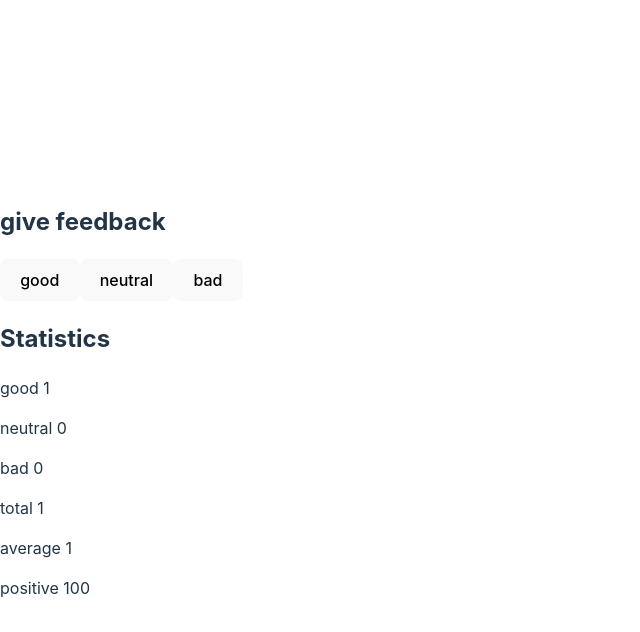
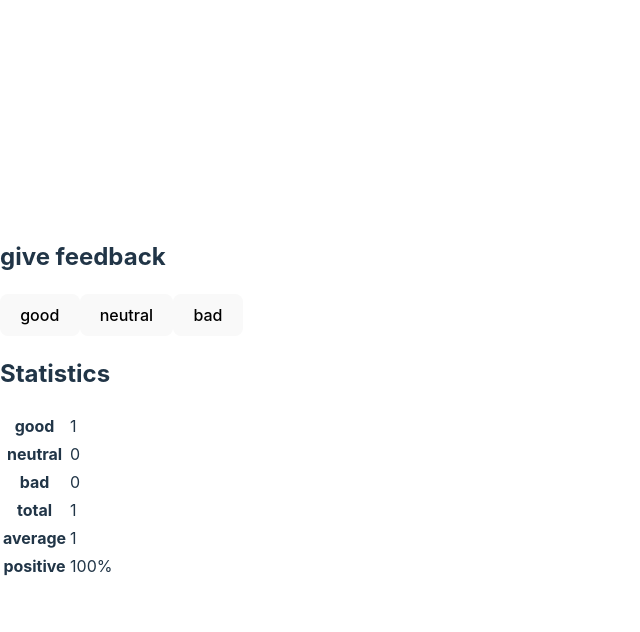
Before and after one commit to firewormx/fullstackopen, a React (Vite) app in the folder Part1/unicafe/unicafe/: page / in a window 1280 px wide. Both pictures are taken after a click on the button "good". Shown: the top 632 px of the page, without its empty margins (0-640 px from the left). Built offline with nearby package versions, Linux system fonts and the light colour scheme.

Commit message:
update 1.11

```diff
--- a/Part1/unicafe/unicafe/src/App.jsx
+++ b/Part1/unicafe/unicafe/src/App.jsx
@@ -1,28 +1,59 @@
 import { useState } from 'react'
 
 const StatisticLine = (props)=>{
-  return <p>good {props.value}</p>
+  return <>
+    <tr>
+          <th>{props.text}</th>
+          <td>{props.value}</td>
+    </tr>
+  </>
 }
 
 const StatisticLine2 = props =>{
-  return <p>neutral {props.value}</p>
+ return <>
+    <tr>
+          <th>{props.text}</th>
+          <td>{props.value}</td>
+    </tr>
+  </>
 }
 
 const StatisticLine3 = props =>{
-  return <p>bad {props.value}</p>
+  return <>
+    <tr>
+          <th>{props.text}</th>
+          <td>{props.value}</td>
+    </tr>
+  </>
 }
 
 const StatisticLine4 = props =>{
-  return <p>total {props.value}</p>
+  return <>
+    <tr>
+          <th>{props.text}</th>
+          <td>{props.value}</td>
+    </tr>
+  </>
 }
 
 const StatisticLine5 = props =>{
-  return <p>average {props.value}</p>
+  return <>
+    <tr>
+          <th>{props.text}</th>
+          <td>{props.value}</td>
+    </tr>
+  </>
 }
 
 const StatisticLine6 = props =>{
-  return <p>positive {props.value}</p>
+  return <>
+    <tr>
+          <th>{props.text}</th>
+          <td>{props.value}%</td>
+    </tr>
+  </>
 }
+
 const Button = (props) =>{
   return <>
   <button onClick={props.onGoodincrement}>good</button>
@@ -35,15 +66,17 @@ const Button = (props) =>{
 
 const Statistics = props =>{
  return <>
- <div>
-  <h2>Statistics</h2>
+ <h2>Statistics</h2>
+ <table>
+  <tbody>
    <StatisticLine value={props.good} text="good"/>
    <StatisticLine2 value={props.neutral} text="neutral"/>
    <StatisticLine3 value={props.bad} text="bad"/>
-   <StatisticLine4 value={props.total} text="total"/>
+   <StatisticLine4 value={props.all} text="total"/>
    <StatisticLine5 value={props.average} text="average"/>
    <StatisticLine6 value={props.positive} text="positive"/>
-    </div>
+   </tbody>
+    </table>
     </>
 }
 
@@ -98,7 +131,7 @@ if(total === 0){
       />
     </div>
 
-  <Statistics good={good} neutral={neutral} bad={bad} total={total}
+  <Statistics good={good} neutral={neutral} bad={bad} all={total}
   average={average} positive={positive}/>
     </>)
   }
```
